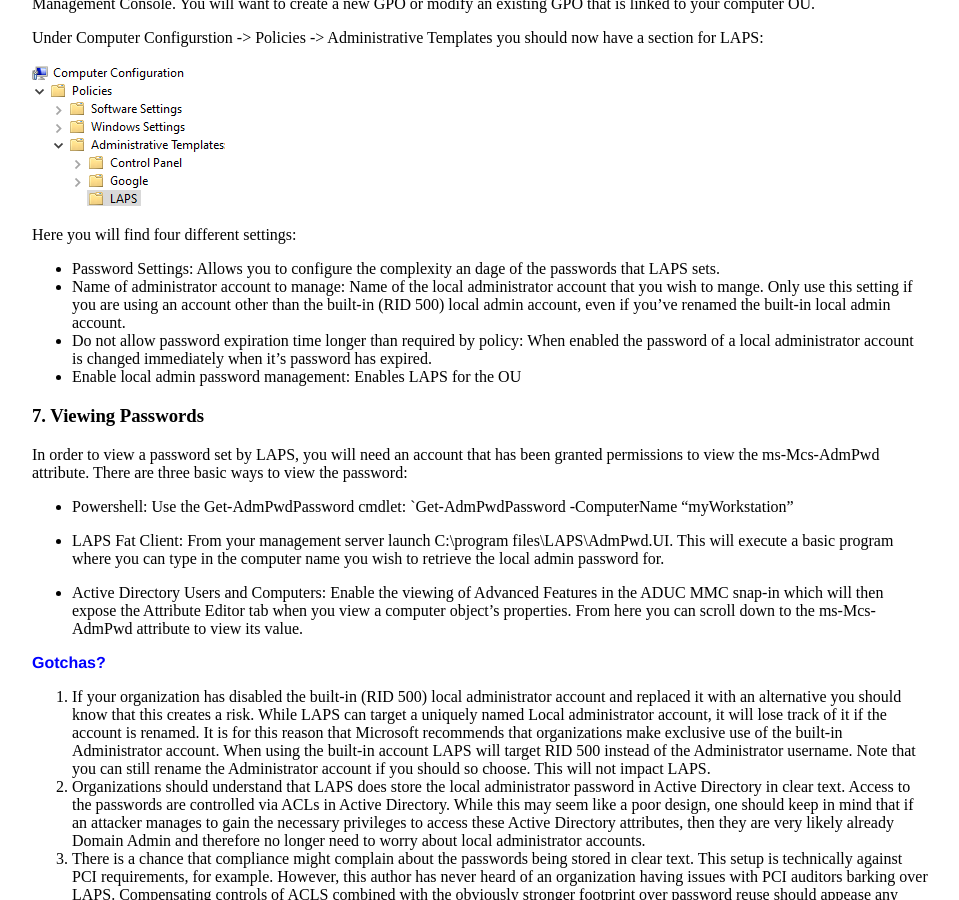
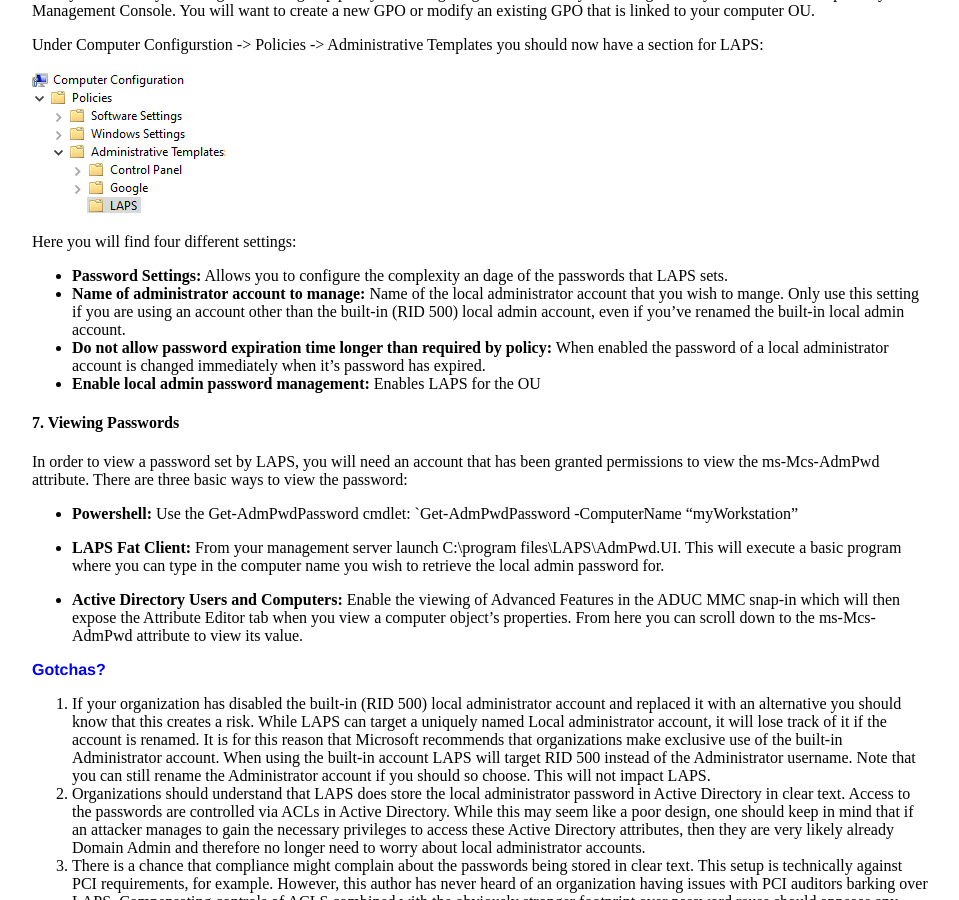
Before and after one commit to securitycadence/securitycadence.github.io, a Jekyll site: the page built from _posts/2020-01-02-Week-1-Deploy-LAPS.md, in a window 1280 px wide and 900 px high, scrolled down 1699 px. Shown: the whole window, without its empty margins (160-1119 px from the left). Built offline with Jekyll 4.4.1, drawn with Linux system fonts in a browser that asks for light colours; some of the changed text lies outside the part shown.

```diff
--- a/_posts/2020-01-02-Week-1-Deploy-LAPS.md
+++ b/_posts/2020-01-02-Week-1-Deploy-LAPS.md
@@ -24,29 +24,29 @@ rights. This is also at high risk of pass-the-hash attacks.
 
 ## How?
 
-### 1. Download LAPS
+#### 1. Download LAPS
 
 LAPS is available in 64bit and 32bit versions and is supported on Windows 7 through Server 2019.  You will need a management computer, which is often a Domain Controller.  The software can be downloaded here: [https://www.microsoft.com/en-us/download/details.aspx?id=46899](https://www.microsoft.com/en-us/download/details.aspx?id=46899)
 
-### 2. Management Installation
+#### 2. Management Installation
 
 On the management system launch the installer. Choose which features you wish to install when prompted:
-* AdmPWD GPO Extension: GPO extension used by LAPS for changing the local administrator password. This portion of the MSI will need to be installed on all endpoints where you wish to change the password.
-* Fat client UI: Simple GUI interface for viewing passwords. This is honestly not super useful as you will be able to view passwords either with Powershell or via the Active Directory Users and Computers MMC.
-* PowerShell module: Installs the Get-AdmPwdPassword commandlet for viewing passwords
-* GPO editor templates: ADMX templates for configuring LAPS GPOs
+* **AdmPWD GPO Extension:** GPO extension used by LAPS for changing the local administrator password. This portion of the MSI will need to be installed on all endpoints where you wish to change the password.
+* **Fat client UI:** Simple GUI interface for viewing passwords. This is honestly not super useful as you will be able to view passwords either with Powershell or via the Active Directory Users and Computers MMC.
+* **PowerShell module:** Installs the Get-AdmPwdPassword commandlet for viewing passwords
+* **GPO editor templates:** ADMX templates for configuring LAPS GPOs
 
-### 3. Client Installation
+#### 3. Client Installation
 
 The LAPS msi defaults to installing just the GPO extension when launched silently.  As such, deployment of LAPS can be as simple as a GPO that executes:
 `msiexec /i <file location>\LAPS.x64.msi /quiet`
 
-### 4. Extend the Active Directory Schema to support LAPS.
+#### 4. Extend the Active Directory Schema to support LAPS.
 
 LAPS requires the following attributes to be added to the AD Schema for computer objects in order to function:
 
-* ms-Mcs-AdmPwd: Stores the password in clear text
-* ms-Mcs-AdmPwdExpirationTime: Stores the time to reset the password
+* **ms-Mcs-AdmPwd:** Stores the password in clear text
+* **ms-Mcs-AdmPwdExpirationTime:** Stores the time to reset the password
 
 To extend the schema, launch Powershell on your management server with a user account that is a member of the Schema Admins AD group.  Run the following commands:
 
@@ -59,7 +59,7 @@ Next we need to grant the computer objects permissions to set their own password
 
 Repeat the above for all relevant OUs in your AD structure.
 
-### 5. Ensure that only the proper users can view local admin passwords
+#### 5. Ensure that only the proper users can view local admin passwords
 
 Next in Powershell we will take a look at who has the abilitity to view the ms-Mcs-AdmPwd attribute in Active Directory.  By default Domain and Enterprise admins will have access to view the passwords. Issue the following command:
 
@@ -71,7 +71,7 @@ You can use the Set-AdmPwdReadPasswordPermission cmdlet to provide additional us
 
 `Set-AdmPwdReadPasswordPermission -OrgUnit <OU containing computer objects> -AllowedPrincipals <Name of group to delegate permissions to>`
 
-### 6. Setup the LAPS GPO
+#### 6. Setup the LAPS GPO
 
 Finally we are ready to configure a basic group policy for configuring LAPS. On the your management system load the Group Policy Management Console. You will want to create a new GPO or modify an existing GPO that is linked to your computer OU.
 
@@ -81,21 +81,21 @@ Under Computer Configurstion -> Policies -> Administrative Templates you should
 
 Here you will find four different settings:
 
-* Password Settings: Allows you to configure the complexity an dage of the passwords that LAPS sets.
-* Name of administrator account to manage: Name of the local administrator account that you wish to mange. Only use this setting if you are using an account other than the built-in (RID 500) local admin account, even if you've renamed the built-in local admin account.
-* Do not allow password expiration time longer than required by policy: When enabled the password of a local administrator account is changed immediately when it's password has expired.
-* Enable local admin password management: Enables LAPS for the OU
+* **Password Settings:** Allows you to configure the complexity an dage of the passwords that LAPS sets.
+* **Name of administrator account to manage:** Name of the local administrator account that you wish to mange. Only use this setting if you are using an account other than the built-in (RID 500) local admin account, even if you've renamed the built-in local admin account.
+* **Do not allow password expiration time longer than required by policy:** When enabled the password of a local administrator account is changed immediately when it's password has expired.
+* **Enable local admin password management:** Enables LAPS for the OU
 
-### 7. Viewing Passwords
+#### 7. Viewing Passwords
 
 In order to view a password set by LAPS, you will need an account that has been granted permissions to view the ms-Mcs-AdmPwd attribute.  There are three basic ways to view the password:
 
-* Powershell: Use the Get-AdmPwdPassword cmdlet:
+* **Powershell:** Use the Get-AdmPwdPassword cmdlet:
 `Get-AdmPwdPassword -ComputerName "myWorkstation"
 
-* LAPS Fat Client: From your management server launch C:\program files\LAPS\AdmPwd.UI.  This will execute a basic program where you can type in the computer name you wish to retrieve the local admin password for.
+* **LAPS Fat Client:** From your management server launch C:\program files\LAPS\AdmPwd.UI.  This will execute a basic program where you can type in the computer name you wish to retrieve the local admin password for.
 
-* Active Directory Users and Computers: Enable the viewing of Advanced Features in the ADUC MMC snap-in which will then expose the Attribute Editor tab when you view a computer object's properties. From here you can scroll down to the ms-Mcs-AdmPwd attribute to view its value.
+* **Active Directory Users and Computers:** Enable the viewing of Advanced Features in the ADUC MMC snap-in which will then expose the Attribute Editor tab when you view a computer object's properties. From here you can scroll down to the ms-Mcs-AdmPwd attribute to view its value.
 
 ## Gotchas?
 
```
